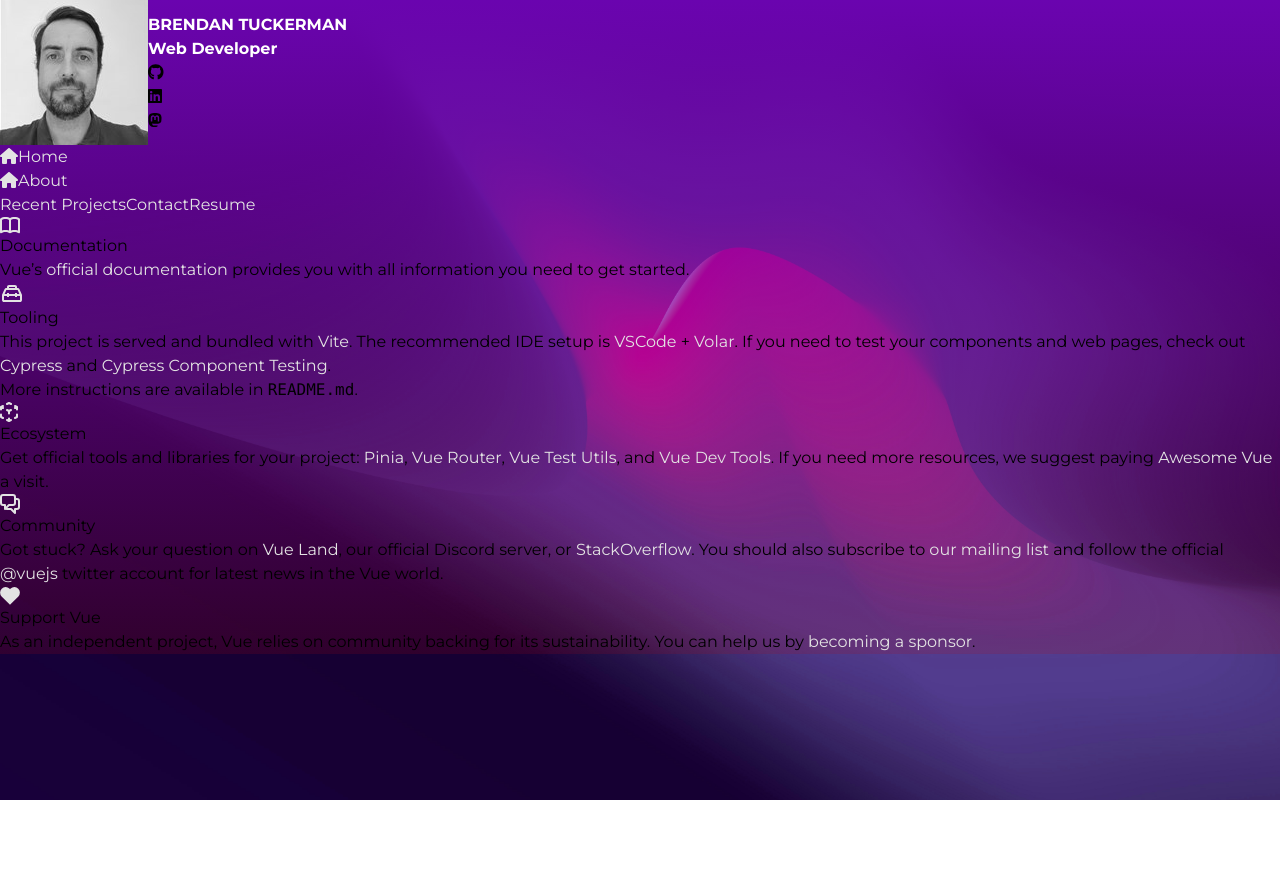
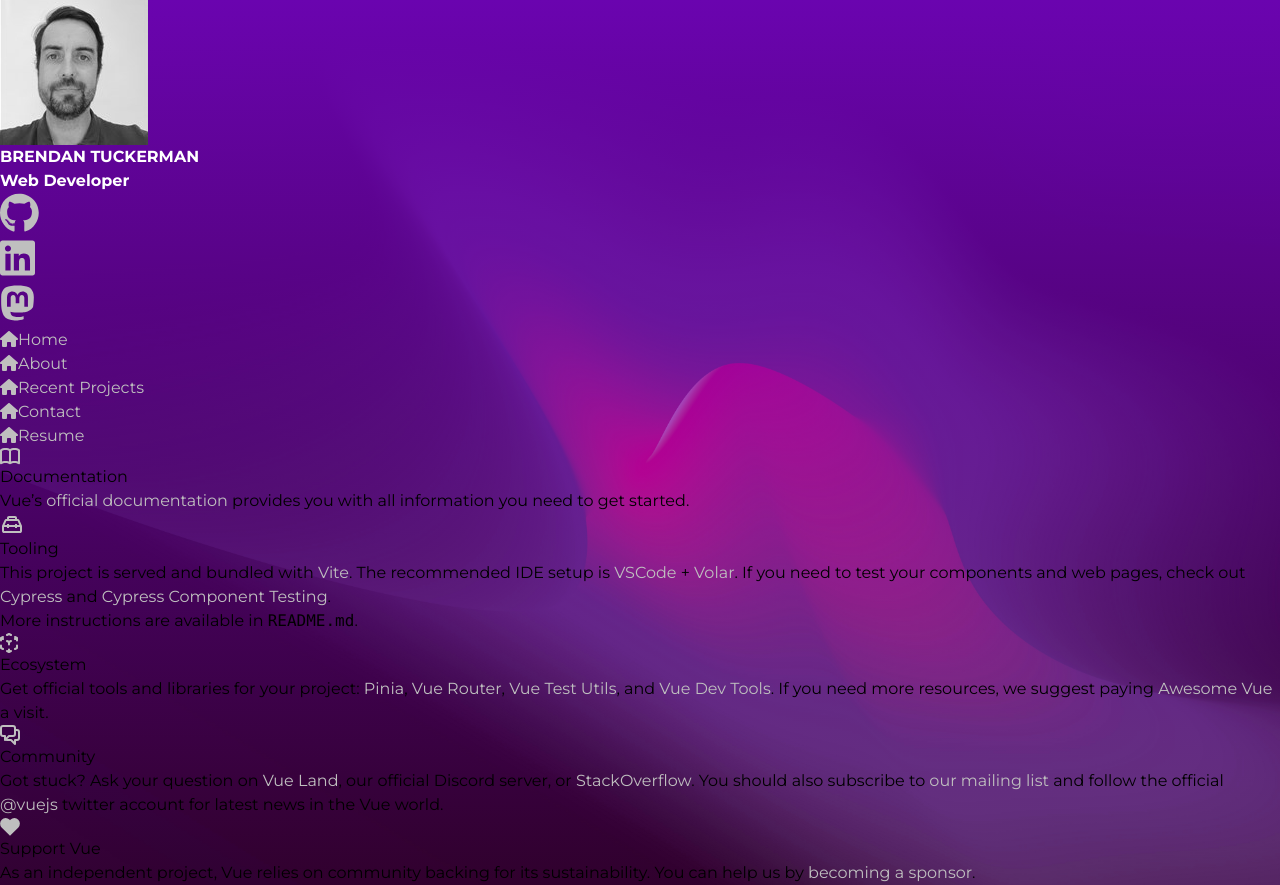
Before and after one commit to brendantuckerman/brendantuckerman.github.io, a Vue app: page / in a window 1280 px wide. Before the commit the page ends 800 px from the top, so only its background shows below. Built offline with nearby package versions, Linux system fonts and the light colour scheme.

Commit message:
Minor styling fixes for main and sidebar

```diff
--- a/src/App.vue
+++ b/src/App.vue
@@ -5,75 +5,13 @@ import TheSidebar from './components/TheSidebar.vue'
 </script>
 
 <template>
-  <header class="flex relative ml-16">
+  <header class="flex  flex-col relative gap-8  justify-center items-center ml-16">
     <img alt="A headshot of Brendan Tuckerman" class="rounded-full w-40 h-40 border-4 border-blue-400" src="@/assets/img/tucbr1.webp"  />
 
-    <div class="wrapper">
+    <div class="wrapper flex flex-col justify-center items-center w-2/3">
       <HelloWorld msg="BRENDAN TUCKERMAN" />
-
-
     </div>
   </header>
   <TheSidebar />
   <RouterView />
 </template>
-
-<style scoped>
-header {
-  line-height: 1.5;
-  max-height: 100vh;
-}
-
-
-nav {
-  width: 100%;
-  font-size: 12px;
-  text-align: center;
-  margin-top: 2rem;
-}
-
-nav a.router-link-exact-active {
-  color: var(--color-text);
-}
-
-nav a.router-link-exact-active:hover {
-  background-color: transparent;
-}
-
-nav a {
-  display: inline-block;
-  padding: 0 1rem;
-  border-left: 1px solid var(--color-border);
-}
-
-nav a:first-of-type {
-  border: 0;
-}
-
-@media (min-width: 1024px) {
-  header {
-    display: flex;
-    place-items: center;
-    padding-right: calc(var(--section-gap) / 2);
-  }
-
-  .logo {
-    margin: 0 2rem 0 0;
-  }
-
-  header .wrapper {
-    display: flex;
-    place-items: flex-start;
-    flex-wrap: wrap;
-  }
-
-  nav {
-    text-align: left;
-    margin-left: -1rem;
-    font-size: 1rem;
-
-    padding: 1rem 0;
-    margin-top: 1rem;
-  }
-}
-</style>
--- a/src/assets/index.css
+++ b/src/assets/index.css
@@ -31,6 +31,7 @@ h6,
 p,
 span,
 a,
-i{
+i,
+svg{
     @apply text-grey;
 }
--- a/src/components/HelloWorld.vue
+++ b/src/components/HelloWorld.vue
@@ -5,15 +5,24 @@ defineProps<{
 </script>
 
 <template>
-  <div class="greeting container">
-    <h1 class="text-6xl">{{ msg }}</h1>
-    <h2 class="text-5xl">
+  <div class="greeting flex flex-col justify-center items-center gap-4">
+    <h1 class="text-6xl text-center">{{ msg }}</h1>
+    <h2 class="text-4xl">
      Web Developer
     </h2>
-    <ul class="flex px-4 gap-4">
-        <li> <font-awesome-icon :icon="['fab', 'github']" /></li>
-        <li> <font-awesome-icon :icon="['fab', 'linkedin']" /></li>
-        <li> <font-awesome-icon :icon="['fab', 'mastodon']" /></li>
+    <ul class="flex px-4 gap-8">
+        <a href="https://github.com/brendantuckerman" rel="nofollow" target="_blank"><li> <font-awesome-icon :icon="['fab', 'github']" class="icon"/></li></a>
+        <a href="https://www.linkedin.com/in/brendan-tuckerman-3b24a030b/" rel="nofollow" target="_blank"><li> <font-awesome-icon :icon="['fab', 'linkedin']" class="icon" /></li></a>
+        <a href="https://fosstodon.org/@mrmaverick" rel="nofollow" target="_blank"><li> <font-awesome-icon :icon="['fab', 'mastodon']" class="icon"/></li></a>
       </ul>
   </div>
 </template>
+
+<style scoped>
+
+.icon{
+  @apply h-10;
+}
+
+
+</style>
--- a/src/components/TheSidebar.vue
+++ b/src/components/TheSidebar.vue
@@ -2,12 +2,13 @@
     <!-- A sidebar menu -->
     <div class="absolute flex flex-col items-center left-0 h-screen">
       <nav>
-        <ul class="flex flex-col justify-evenly h-screen mb-16">
-            <RouterLink to="/"><li class="flex gap-2 h-8 w-8"><font-awesome-icon :icon="['fas', 'house']" />Home</li></RouterLink>
-            <RouterLink to="/about"><li class="flex gap-2 h-8 w-8"><font-awesome-icon :icon="['fas', 'house']" />About</li></RouterLink>
-            <RouterLink to="/projects">Recent Projects</RouterLink>
-            <RouterLink to="/contact">Contact</RouterLink>
-            <RouterLink to="/">Resume</RouterLink>
+        <ul class="flex flex-col justify-evenly h-screen mb-16 p-2 justify-center items-center">
+            <RouterLink to="/"><li class="flex flex-col text-sm gap-2 h-8 w-8"><font-awesome-icon :icon="['fas', 'house']" />Home</li></RouterLink>
+            <RouterLink to="/about"><li class="flex flex-col text-sm gap-2 h-8 w-8"><font-awesome-icon :icon="['fas', 'house']" />About</li></RouterLink>
+            <RouterLink to="/projects"><li class="flex flex-col text-sm gap-2 h-8 w-8"><font-awesome-icon :icon="['fas', 'house']" />Recent Projects</li></RouterLink>
+            <RouterLink to="/contact"><li class="flex flex-col text-sm gap-2 h-8 w-8"><font-awesome-icon :icon="['fas', 'house']" />Contact</li></RouterLink>
+            <RouterLink to="/"><li class="flex flex-col text-sm gap-2 h-8 w-8"><font-awesome-icon :icon="['fas', 'house']" />Resume</li></RouterLink>
+
         </ul>
       </nav>
 
--- a/tailwind.config.js
+++ b/tailwind.config.js
@@ -12,7 +12,7 @@ export default {
 
       },
       'purple': '#6A04AF', //bg-2
-      'grey': '#E3E3E3'
+      'grey': '#BFBFBF'
 
     },
     container:{
```
